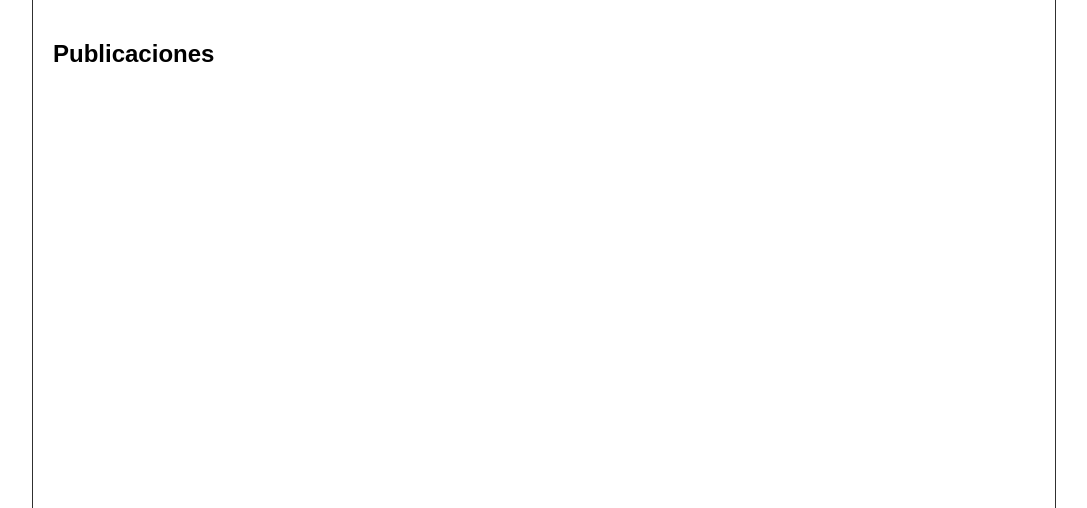
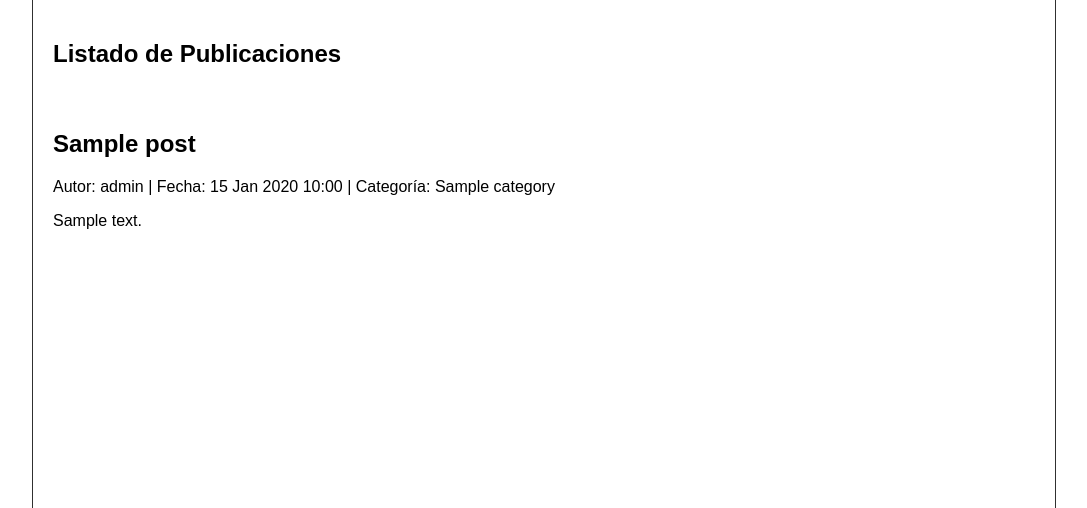
Before and after one commit to Cvaslml/Project-PW, a Django app: template blog/post/templates/post/publicaciones.html in a window 1280 px wide. Shown: the part 152-660 px from the top of the page, without its empty margins (96-1183 px from the left). Run offline with Django 5.2, Linux system fonts and the light colour scheme; the template is opened without the code that fills it: values that come from a table or form of the project are taken from there, others are empty; data comes from the database, SQL or seed files in the repository; tables that the repository leaves empty hold one stand-in row (values such as "Sample post").

Commit message:
Update publicaciones.html

```diff
--- a/blog/post/templates/post/publicaciones.html
+++ b/blog/post/templates/post/publicaciones.html
@@ -3,8 +3,31 @@
 
 {% block extra_head %}
 <title>Publicaciones</title>
+<link rel="stylesheet" href="{% static 'post/css/publicaciones.css' %}">
 {% endblock extra_head %}
 
 {% block content %}
-<h1>Publicaciones</h1>
+<h1>Listado de Publicaciones</h1>
+
+<div class="actions">
+    <a href="{% url 'nueva_publicacion' %}" class="btn-nuevo-post">Crear Nueva Publicación</a>
+</div>
+
+{% for post in posts %}
+    <div class="post-container">
+        <h2 class="post-title">{{ post.title }}</h2>
+        <p class="post-meta">
+            Autor: {{ post.author.username }} | Fecha: {{ post.created_at|date:"d M Y H:i" }} | Categoría: {{ post.category.name|default:"Sin categoría" }}
+        </p>
+        <p class="post-content">
+            {{ post.content|truncatewords:50 }}
+        </p>
+        <div class="post-actions">
+            <a href="{% url 'editar_publicacion' post.id %}" class="btn-editar-post">Editar</a>
+            <a href="{% url 'eliminar_publicacion' post.id %}" class="btn-eliminar-post">Eliminar</a>
+        </div>
+    </div>
+{% empty %}
+    <p>No hay publicaciones disponibles.</p>
+{% endfor %}
 {% endblock content %}
```
